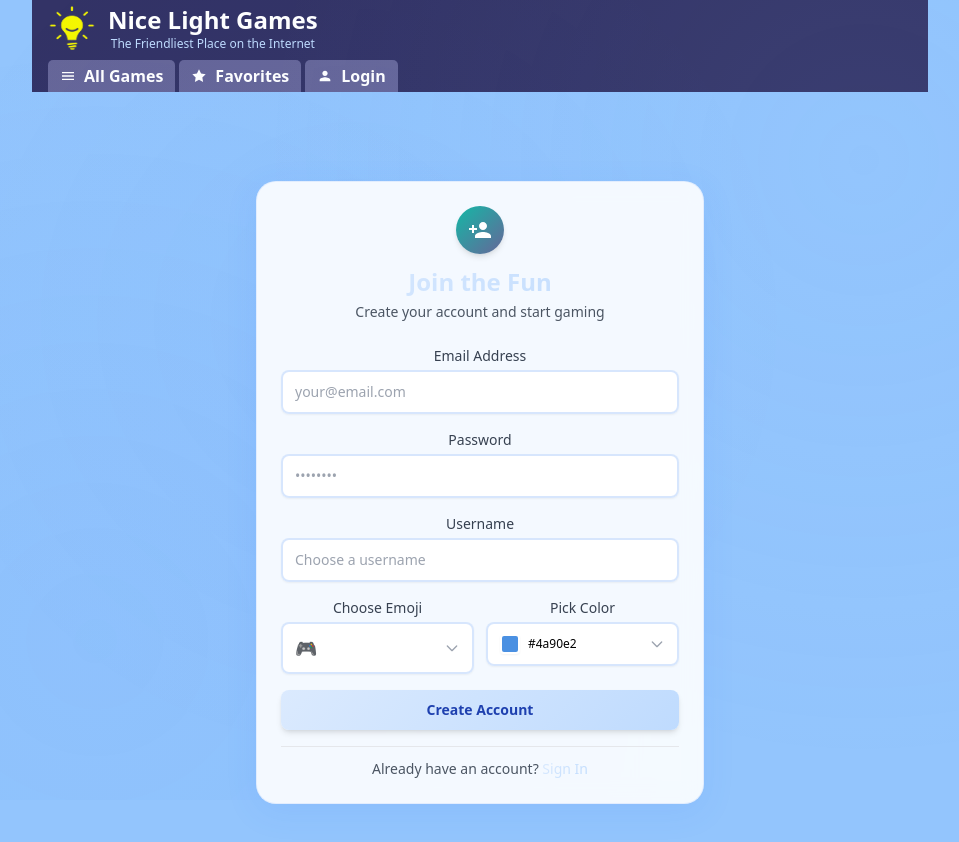
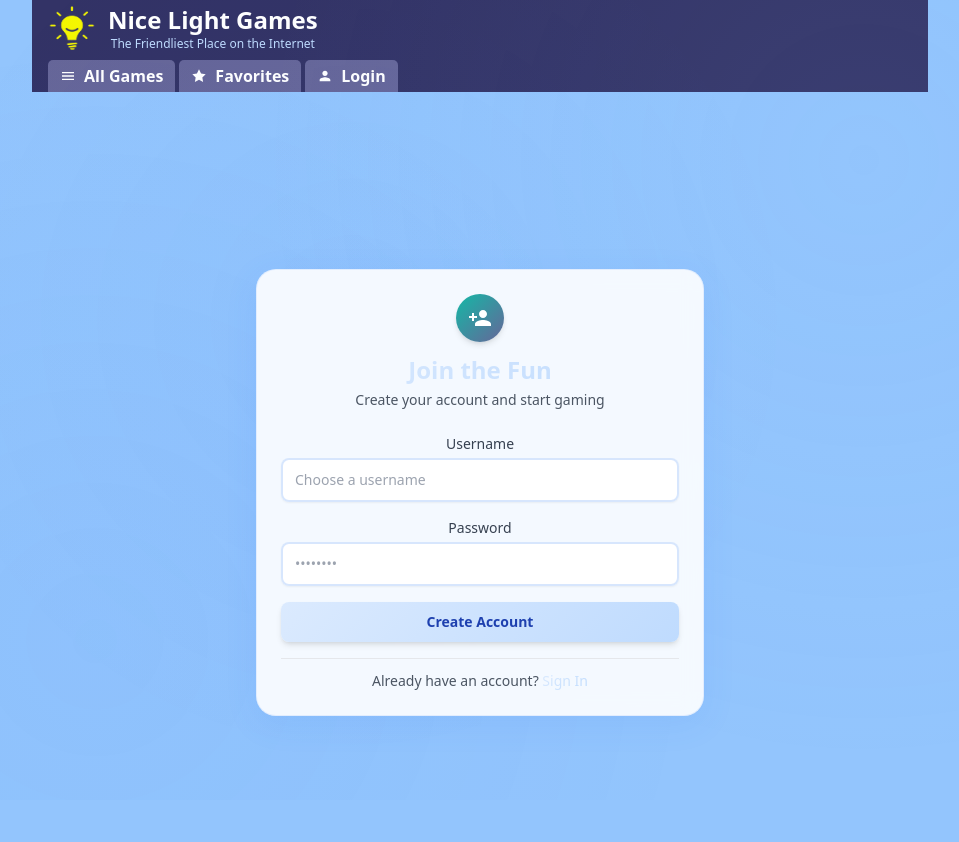
Before and after one commit to daveberzack/5-minute-react, a React (Create React App) app: page /signup in a window 1280 px wide. Shown: the top 842 px of the page, without its empty margins (160-1119 px from the left). Built offline with nearby package versions, Linux system fonts and the light colour scheme.

Commit message:
started with auth

```diff
--- a/src/components/Login.js
+++ b/src/components/Login.js
@@ -4,8 +4,8 @@ import { useAuth } from '../contexts/AuthContext';
 
 function Login() {
 
-    const [email, setEmail] = useState("d1@example.com");
-    const [password, setPassword] = useState("Pass1234");
+    const [username, setUsername] = useState("");
+    const [password, setPassword] = useState("");
     const [error, setError] = useState("");
 
     const { login, isLoading } = useAuth();
@@ -14,7 +14,7 @@ function Login() {
     const signIn = async () => {
         try {
             setError("");
-            await login(email, password);
+            await login(username, password);
             navigate("/");
         } catch (err) {
             setError(err.message);
@@ -36,13 +36,13 @@ function Login() {
 
                 <div className="space-y-4">
                     <div>
-                        <label htmlFor="login-email" className="block text-sm font-medium text-gray-700 mb-1">Email Address</label>
+                        <label htmlFor="login-username" className="block text-sm font-medium text-gray-700 mb-1">Username</label>
                         <input
-                            id="login-email"
-                            type="email"
-                            placeholder="your@email.com"
-                            value={email}
-                            onChange={(e)=>{ setEmail(e.target.value) }}
+                            id="login-username"
+                            type="text"
+                            placeholder="Enter your username"
+                            value={username}
+                            onChange={(e)=>{ setUsername(e.target.value) }}
                             className="form-input w-full px-3 py-2.5 text-sm rounded-lg shadow-sm focus:outline-none transition-all duration-300"
                         />
                     </div>
--- a/src/components/Navbar.js
+++ b/src/components/Navbar.js
@@ -30,7 +30,16 @@ function Navbar() {
         </svg>
       )
     },
-    {
+    ...(isLoggedIn ? [{
+      id: 'friends',
+      label: 'Friends',
+      path: '/friends',
+      icon: (
+        <svg className="w-4 h-4 mr-2 hidden min-[400px]:inline" fill="currentColor" viewBox="0 0 24 24">
+          <path d="M16 4c0-1.11.89-2 2-2s2 .89 2 2-.89 2-2 2-2-.89-2-2zM4 18v-4h3v4h2v-4h2l-3-4-3 4h2v4H4zm8.5-5c.83 0 1.5-.67 1.5-1.5S13.33 10 12.5 10s-1.5.67-1.5 1.5.67 1.5 1.5 1.5zm3-2c.83 0 1.5-.67 1.5-1.5S16.33 9 15.5 9s-1.5.67-1.5 1.5.67 1.5 1.5 1.5zm1 2c-.83 0-1.5.67-1.5 1.5s.67 1.5 1.5 1.5 1.5-.67 1.5-1.5-.67-1.5-1.5-1.5zm-2.5 3c-.83 0-1.5.67-1.5 1.5s.67 1.5 1.5 1.5 1.5-.67 1.5-1.5-.67-1.5-1.5-1.5z"/>
+        </svg>
+      )
+    }] : [{
       id: 'login',
       label: 'Login',
       path: '/login',
@@ -39,7 +48,7 @@ function Navbar() {
           <path d="M12 12c2.21 0 4-1.79 4-4s-1.79-4-4-4-4 1.79-4 4 1.79 4 4 4zm0 2c-2.67 0-8 1.34-8 4v2h16v-2c0-2.66-5.33-4-8-4z"/>
         </svg>
       )
-    }
+    }])
   ];
 
   const isActiveTab = (path) => {
--- a/src/components/Signup.js
+++ b/src/components/Signup.js
@@ -7,9 +7,9 @@ function Signup() {
     const { register } = useAuth();
     const navigate = useNavigate();
 
-    const submitForm = async (email, password, username, character, color) => {
+    const submitForm = async (username, password) => {
         try {
-            await register(email, password, username, character, color);
+            await register(username, password);
             navigate('/');
         } catch (error) {
             console.error('Signup failed:', error);
--- a/src/components/UserForm.js
+++ b/src/components/UserForm.js
@@ -1,64 +1,25 @@
-import {useState, useEffect, useRef} from 'react';
-import EmojiPicker from 'emoji-picker-react';
-import { HexColorPicker } from 'react-colorful';
+import {useState} from 'react';
 
 function UserForm({
   submitForm
 }) {
 
-    const [email, setEmail] = useState("");
     const [password, setPassword] = useState("");
     const [username, setUsername] = useState("");
-    const [character, setCharacter] = useState("");
-    const [color, setColor] = useState("#4a90e2"); // Default to app's blue color
-
-    // Handle clicking outside the pickers to close them
-    useEffect(() => {
-        function handleClickOutside(event) {
-            if (emojiPickerRef.current && !emojiPickerRef.current.contains(event.target)) {
-                setShowEmojiPicker(false);
-            }
-            if (colorPickerRef.current && !colorPickerRef.current.contains(event.target)) {
-                setShowColorPicker(false);
-            }
-        }
-
-        document.addEventListener("mousedown", handleClickOutside);
-        return () => {
-            document.removeEventListener("mousedown", handleClickOutside);
-        };
-    }, []);
-
-
-    // State for showing/hiding pickers
-    const [showEmojiPicker, setShowEmojiPicker] = useState(false);
-    const [showColorPicker, setShowColorPicker] = useState(false);
-
-    // Refs for click-outside detection
-    const emojiPickerRef = useRef(null);
-    const colorPickerRef = useRef(null);
-
-    // Handle emoji selection
-    const onEmojiClick = (emojiData, event) => {
-        console.log("Emoji selected:", emojiData.emoji);
-        setCharacter(emojiData.emoji);
-        setShowEmojiPicker(false);
-    };
 
     const submitClicked = ()=> {
-      submitForm(email, password, username, character, color);
+      submitForm(username, password);
     }
 
   return (
     <div className="space-y-4">
       <div>
-        <label htmlFor="signup-email" className="block text-sm font-medium text-gray-700 mb-1">Email Address</label>
+        <label htmlFor="signup-username" className="block text-sm font-medium text-gray-700 mb-1">Username</label>
         <input
-          id="signup-email"
-          type="email"
-          placeholder="your@email.com"
-          value={email}
-          onChange={(e) => { setEmail(e.target.value) }}
+          id="signup-username"
+          placeholder="Choose a username"
+          value={username}
+          onChange={(e) => { setUsername(e.target.value) }}
           className="form-input w-full px-3 py-2.5 text-sm rounded-lg shadow-sm focus:outline-none transition-all duration-300"
         />
       </div>
@@ -75,99 +36,6 @@ function UserForm({
         />
       </div>
 
-      <div>
-        <label htmlFor="signup-username" className="block text-sm font-medium text-gray-700 mb-1">Username</label>
-        <input
-          id="signup-username"
-          placeholder="Choose a username"
-          value={username}
-          onChange={(e) => { setUsername(e.target.value) }}
-          className="form-input w-full px-3 py-2.5 text-sm rounded-lg shadow-sm focus:outline-none transition-all duration-300"
-        />
-      </div>
-
-      <div className="grid grid-cols-1 sm:grid-cols-2 gap-3">
-        <div>
-          <label className="block text-sm font-medium text-gray-700 mb-1">Choose Emoji</label>
-          <div className="relative" ref={emojiPickerRef}>
-            <button
-              type="button"
-              onClick={() => setShowEmojiPicker(!showEmojiPicker)}
-              className="form-input w-full px-3 py-2.5 text-sm rounded-lg shadow-sm focus:outline-none transition-all duration-300 flex items-center justify-between hover:scale-105"
-            >
-              <span className="text-lg">{character || "🎮"}</span>
-              <svg className={`w-4 h-4 text-gray-400 transition-transform duration-300 ${showEmojiPicker ? 'rotate-180' : ''}`} fill="none" stroke="currentColor" viewBox="0 0 24 24">
-                <path strokeLinecap="round" strokeLinejoin="round" strokeWidth="2" d="M19 9l-7 7-7-7"></path>
-              </svg>
-            </button>
-
-            {showEmojiPicker && (
-              <div className="absolute z-20 mt-1 left-0 right-0 sm:left-auto sm:right-auto">
-                <div className="glass-card rounded-xl shadow-xl border border-white/20 overflow-hidden">
-                  <EmojiPicker
-                    onEmojiClick={onEmojiClick}
-                    width={Math.min(300, window.innerWidth - 32)}
-                    height={300}
-                    emojiStyle="native"
-                    autoFocusSearch={false}
-                    lazyLoadEmojis={true}
-                    searchDisabled={false}
-                    skinTonesDisabled={true}
-                    previewConfig={{ showPreview: false }}
-                  />
-                </div>
-              </div>
-            )}
-          </div>
-        </div>
-
-        <div>
-          <label className="block text-sm font-medium text-gray-700 mb-1">Pick Color</label>
-          <div className="relative" ref={colorPickerRef}>
-            <button
-              type="button"
-              onClick={() => setShowColorPicker(!showColorPicker)}
-              className="form-input w-full px-3 py-2.5 text-sm rounded-lg shadow-sm focus:outline-none transition-all duration-300 flex items-center justify-between hover:scale-105"
-            >
-              <div className="flex items-center min-w-0">
-                <div
-                  className="w-5 h-5 rounded border-2 border-white shadow-sm mr-2 flex-shrink-0"
-                  style={{ backgroundColor: color }}
-                ></div>
-                <span className="truncate text-xs font-medium">{color}</span>
-              </div>
-              <svg className={`w-4 h-4 text-gray-400 transition-transform duration-300 ${showColorPicker ? 'rotate-180' : ''}`} fill="none" stroke="currentColor" viewBox="0 0 24 24">
-                <path strokeLinecap="round" strokeLinejoin="round" strokeWidth="2" d="M19 9l-7 7-7-7"></path>
-              </svg>
-            </button>
-
-            {showColorPicker && (
-              <div className="absolute z-20 mt-1 left-0 right-0 sm:left-auto sm:right-auto">
-                <div className="glass-card p-3 rounded-xl shadow-xl border border-white/20">
-                  <HexColorPicker
-                    color={color}
-                    onChange={setColor}
-                    style={{ width: '100%', height: '120px' }}
-                  />
-                  <div className="mt-3 flex items-center space-x-2">
-                    <div
-                      className="w-6 h-6 rounded border-2 border-white shadow-sm flex-shrink-0"
-                      style={{ backgroundColor: color }}
-                    ></div>
-                    <input
-                      type="text"
-                      value={color}
-                      onChange={(e) => setColor(e.target.value)}
-                      className="form-input flex-1 px-2 py-1.5 text-xs rounded min-w-0"
-                    />
-                  </div>
-                </div>
-              </div>
-            )}
-          </div>
-        </div>
-      </div>
-
       <button
         onClick={submitClicked}
         className="btn-gradient w-full py-2.5 px-4 text-sm rounded-lg font-medium shadow-md mt-4"
--- a/src/contexts/AuthContext.js
+++ b/src/contexts/AuthContext.js
@@ -56,11 +56,11 @@ export const AuthProvider = ({ children }) => {
             .finally(() => setIsLoading(false));
     }, []);
 
-    const login = async (email, password) => {
+    const login = async (username, password) => {
         setIsLoading(true);
         setError(null);
         try {
-            const authenticatedUser = await authService.login(email, password);
+            const authenticatedUser = await authService.login(username, password);
 
             // Sync favorites between localStorage and server
             const syncResult = localStorageService.syncFavorites(
@@ -86,11 +86,11 @@ export const AuthProvider = ({ children }) => {
         }
     };
 
-    const register = async (email, password, username, character, color) => {
+    const register = async (username, password) => {
         setIsLoading(true);
         setError(null);
         try {
-            const authenticatedUser = await authService.register(email, password, username, character, color);
+            const authenticatedUser = await authService.register(username, password);
 
             // Sync favorites between localStorage and server (new users will have empty server favorites)
             const syncResult = localStorageService.syncFavorites(
```
Also changed, not shown: src/App.js (+1 -15 lines).
